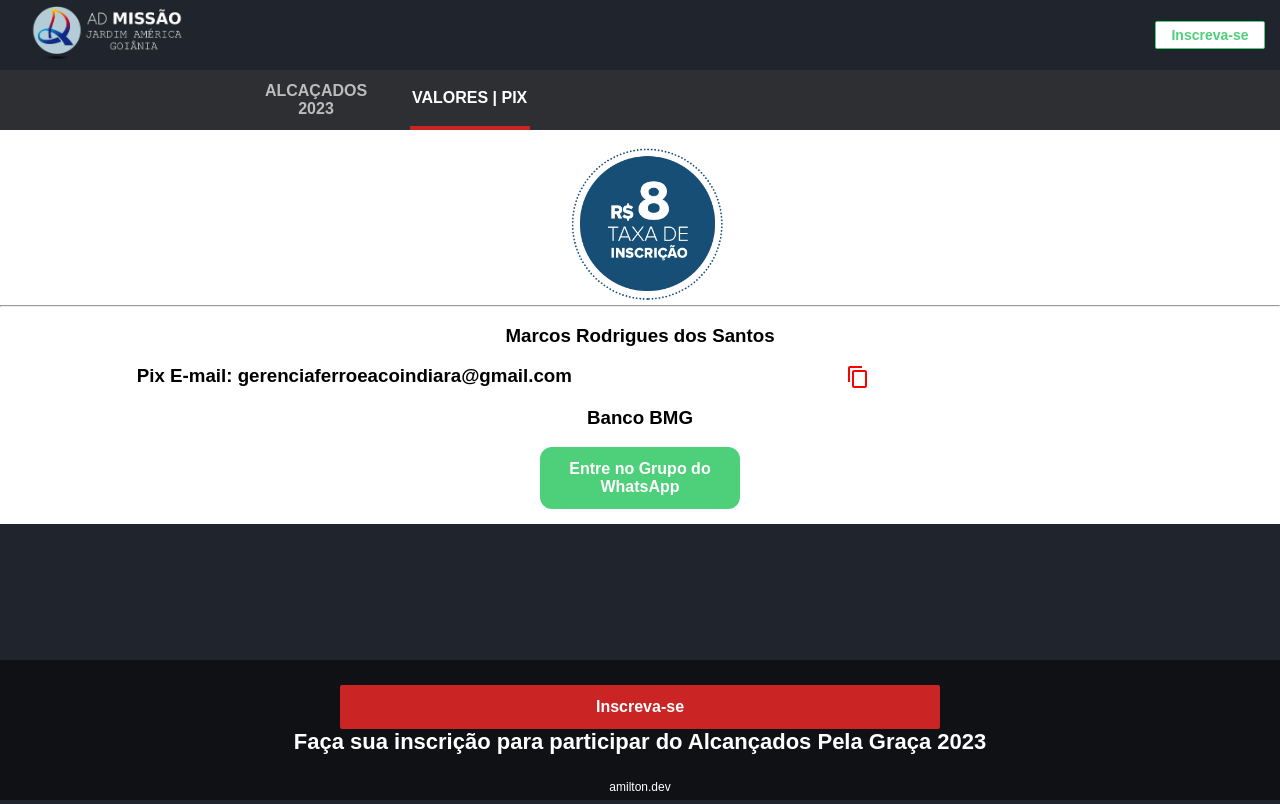
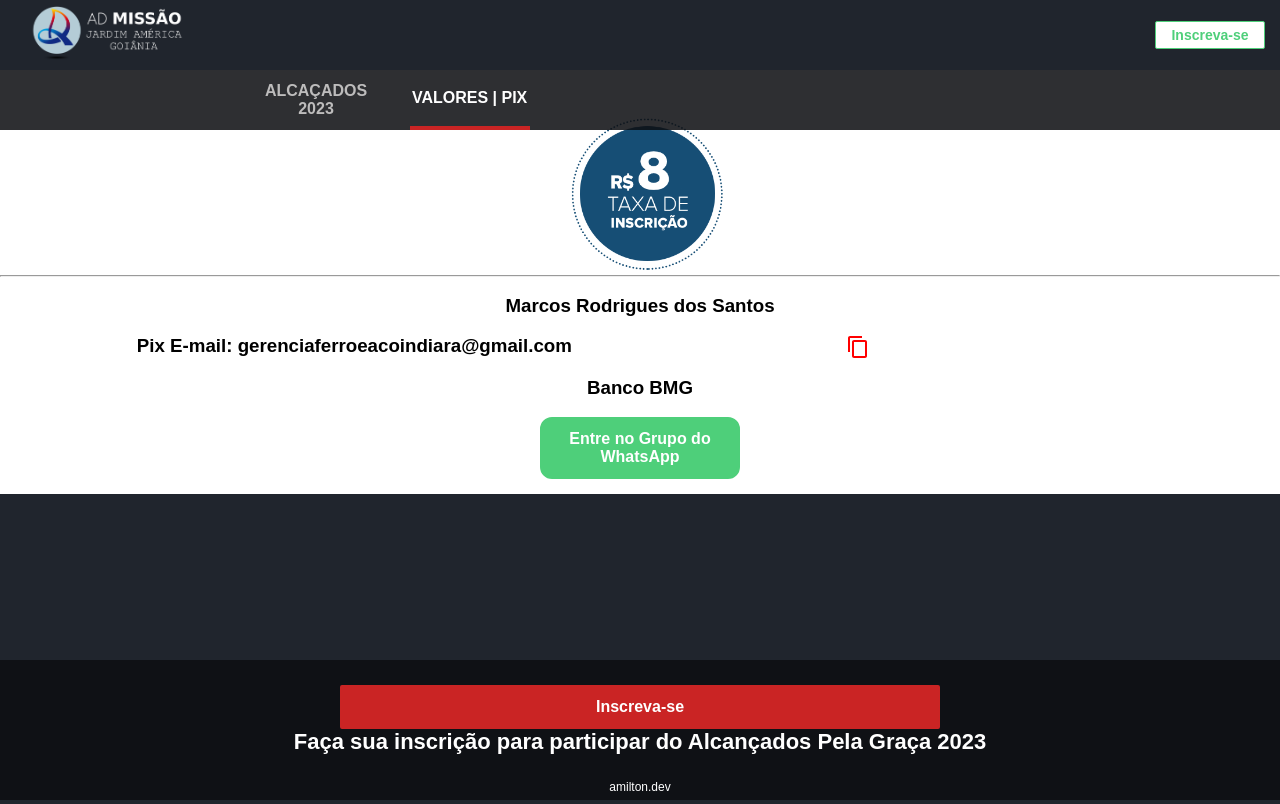
Before and after one commit to AmiltonSantos/alcancadosPelaGraca, a Next.js app: page /pix in a window 1280 px wide. Built offline with nearby package versions, Linux system fonts and the light colour scheme; a web font is replaced by a local one.

Commit message:
:bug: dar spaco na logo taxa pix

```diff
--- a/styles/globals.css
+++ b/styles/globals.css
@@ -63,7 +63,7 @@ a {
 .pixContainer {
   margin: 0;
   text-align: center;
-  padding-top: 60px;
+  padding-top: 30px;
   background-color: white;
 }
 
```
